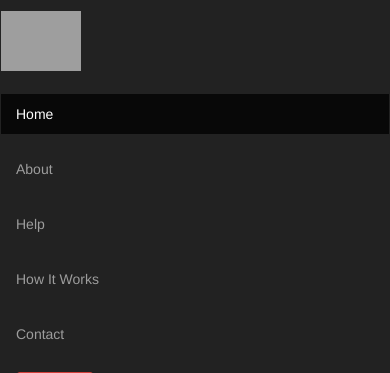
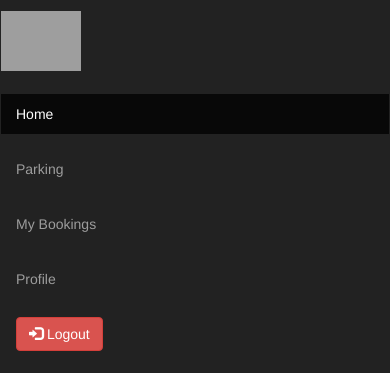
Before and after one commit to sandeepreddygundam/Parking-Space-Finder, a PHP site: page /viewslocations.php?id=1 in a window 390 px wide. Shown: the top 373 px of the page. Run offline with PHP 8.4, Linux system fonts and the light colour scheme; data that the repository does not hold is empty; a stand-in replaces the project's code that opens the database connection; grey boxes are pictures that could not be loaded.

Commit message:
Update viewslocations.php

```diff
--- a/USER/viewslocations.php
+++ b/USER/viewslocations.php
@@ -48,15 +48,13 @@
       <img src="images/logo.webp"  style="height:60px;margin-top:10px"/>
     </div>
     <ul class="nav navbar-nav navbar-right">
-      <li class="active" style="padding-top:15px"><a href="index.php">Home</a></li>
-     <li style="padding-top:15px"><a href="about.html">About</a></li>
-      <li style="padding-top:15px"><a href="help.html">Help</a></li>
-      <li style="padding-top:15px"><a href="how.html">How It Works</a></li>
-      <li style="padding-top:15px"><a href="contact.html">Contact</a></li>
-      <li ><a href="login.html"><button class="btn btn-danger navbar-btn"><span class="glyphicon glyphicon-log-in"></span> Login</button></a></li>
-      <li><a href="register.html"><button class="btn btn-danger navbar-btn"><span class="glyphicon glyphicon-user"></span> Sign Up</button></a></li>
+      <li class="active" style="padding-top:15px"><a href="home.php">Home</a></li>
+      <li style="padding-top:15px"><a href="parking.php">Parking</a></li>
+      <li style="padding-top:15px"><a href="mybookings.php">My Bookings</a></li>
+      <li style="padding-top:15px"><a href="myprofile.php">Profile</a></li>
+      <li ><a href="logout.php"><button class="btn btn-danger navbar-btn"><span class="glyphicon glyphicon-log-in"></span> Logout</button></a></li>
+
     </ul>
-
 
 
 
@@ -104,16 +102,19 @@ width: 100%; background-repeat: no-repeat;
 
 
 
-                               <div class="col-md-2">
+                               <div class="col-md-3">
 
 
 
-                                   <a style="text-align:center" href="viewsparking.php?id='. $row['slid'] .'">
+                                   <a style="text-align:center" href="viewparking.php?id='. $row['slid'] .'">
+                                   <div class="jumbotron">
+                                   <img src="' . $row["image"] . '"  style="width:100%;height:300px" />
+                                   <h3 style="text-align:left">
 
 
                                    <button class="btn btn-default form-control">' . $row["name"] . '</button>
-
-
+                                   </h3>
+                                   </div>
                                   </a>
 
 
@@ -132,8 +133,6 @@ width: 100%; background-repeat: no-repeat;
                                         ?>
     </div>
 
-
-</div>
 
 </div>
 
```
